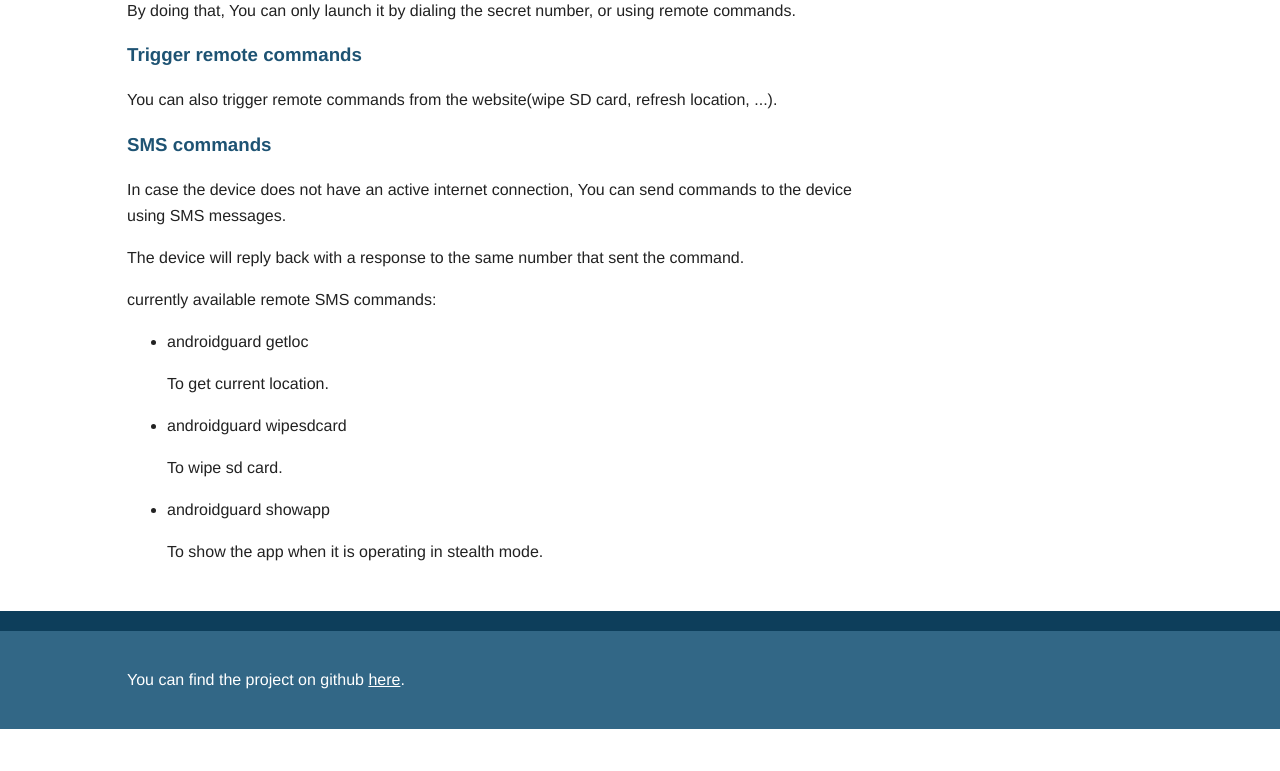
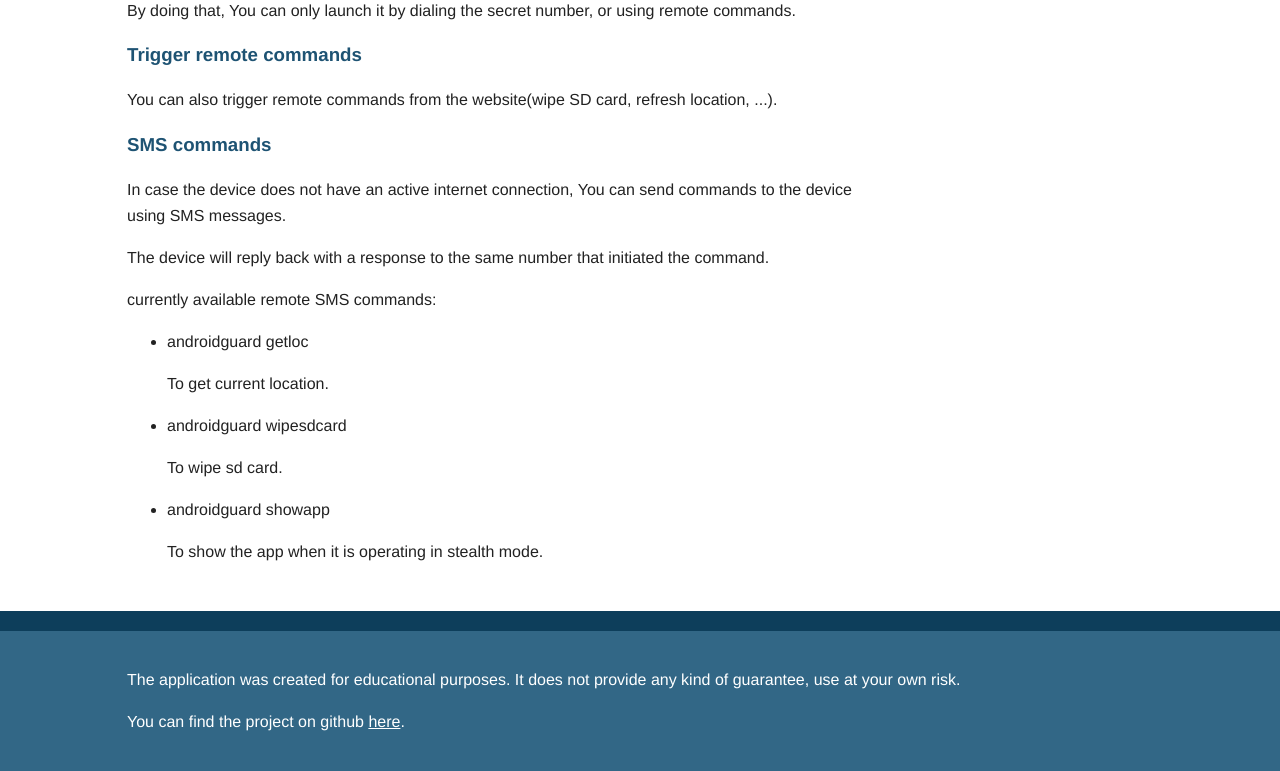
Before and after one commit to micjabbour/AndroidGuard-WebApp, a Flask app: page / in a window 1280 px wide. Shown: the part 486-1257 px from the top of the page. Before the commit the page ends 1215 px from the top, so only its background shows below. Run offline with Flask 2, Linux system fonts and the light colour scheme; some libraries are stand-ins or nearby versions.

Commit message:
add note in footer

```diff
--- a/AndroidGuard/templates/base.html
+++ b/AndroidGuard/templates/base.html
@@ -64,6 +64,7 @@
 
         <div class="footer-container">
             <footer class="wrapper">
+                <p>The application was created for educational purposes. It does not provide any kind of guarantee, use at your own risk.</p>
                 <p>You can find the project on github <a href="https://github.com/micjabbour/AndroidGuard-WebApp">here</a>.</p>
             </footer>
         </div>
--- a/AndroidGuard/templates/index.html
+++ b/AndroidGuard/templates/index.html
@@ -26,7 +26,7 @@ AndroidGuard -- Welcome
     <section>
         <h3>SMS commands</h3>
         <p>In case the device does not have an active internet connection, You can send commands to the device using SMS messages.</p>
-        <p>The device will reply back with a response to the same number that sent the command.</p>
+        <p>The device will reply back with a response to the same number that initiated the command.</p>
         <p>currently available remote SMS commands:</p>
         <ul>
             <li>androidguard getloc</li>
```
